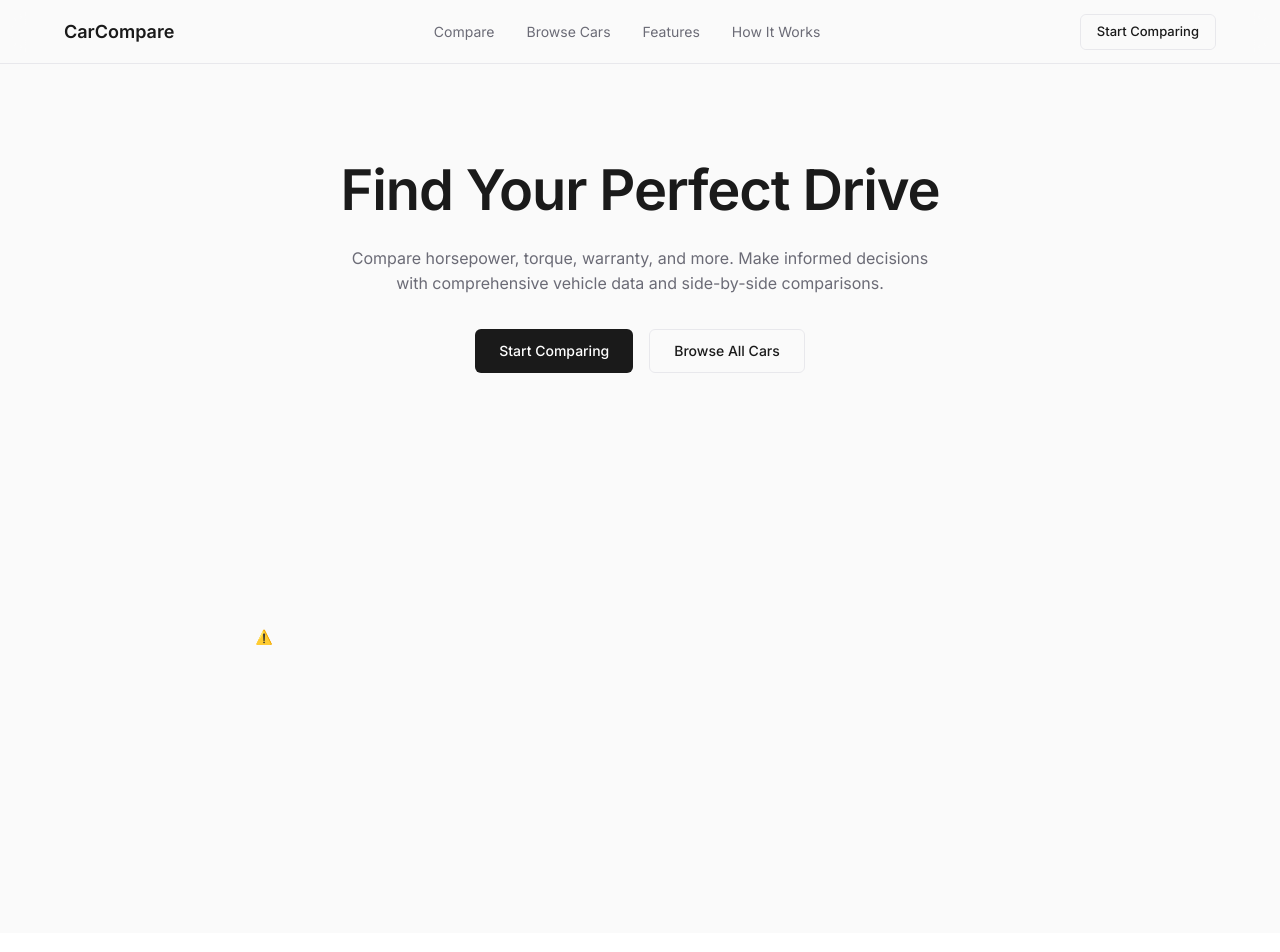
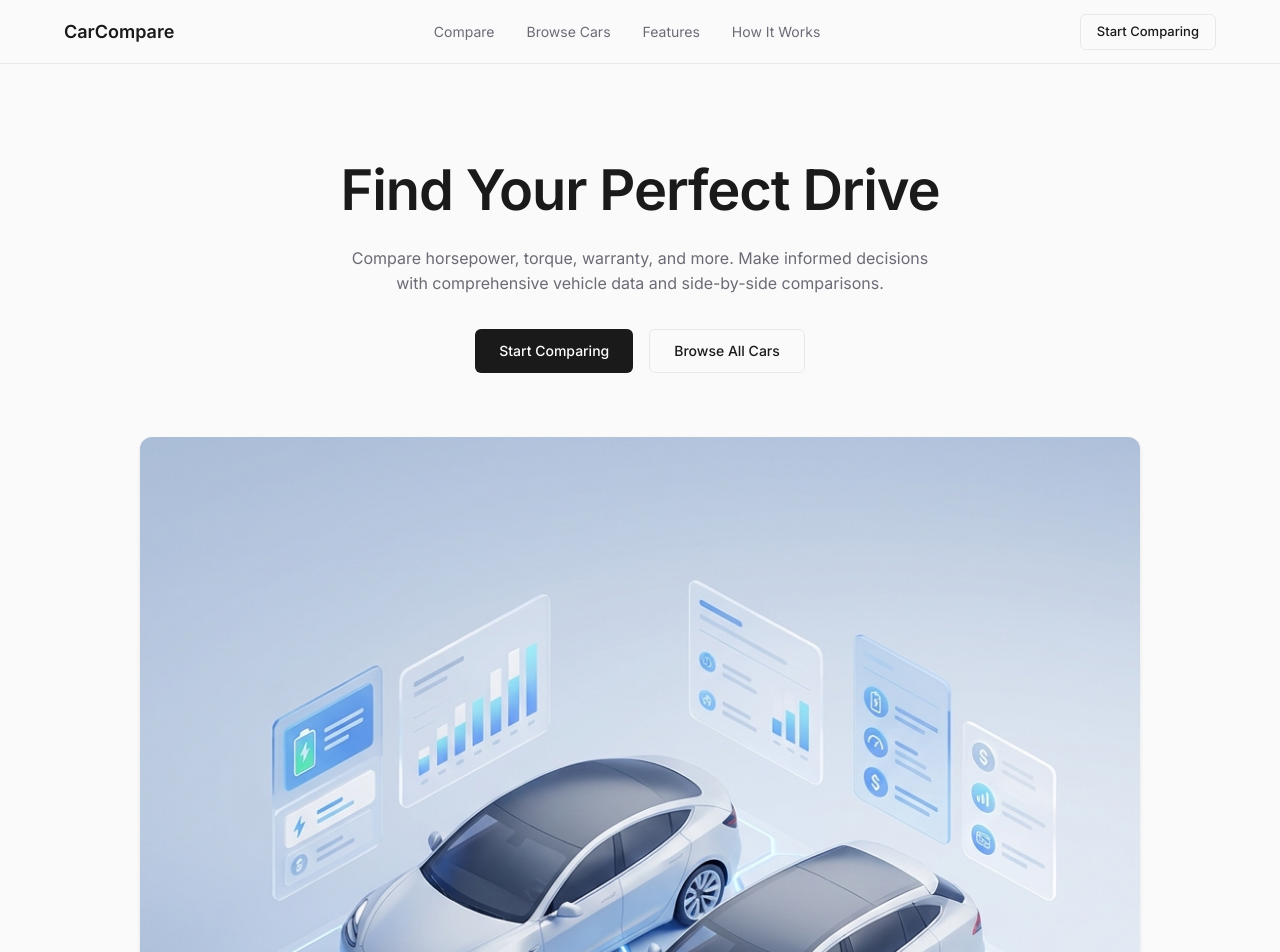
Before and after one commit to ZEESHANAY/carcompare-dashboard, a Next.js app: page / in a window 1280 px wide. Shown: the top 952 px of the page. Built offline with nearby package versions, Linux system fonts and the light colour scheme; no server answers.

Commit message:
third commit

```diff
--- a/src/components/sections/Hero.tsx
+++ b/src/components/sections/Hero.tsx
@@ -1,6 +1,6 @@
 'use client';
 
-import LottieAnimation from '../ui/LottieAnimation';
+
 import Link from 'next/link';
 
 export default function Hero() {
@@ -25,9 +25,17 @@ export default function Hero() {
                 </div>
 
                 <div className="hero-visual animate-fadeIn stagger-2">
-                    <LottieAnimation
-                        src="https://assets2.lottiefiles.com/packages/lf20_kyu7xb1v.json"
-                        size="xl"
+                    <img
+                        src="/hero-visual.png"
+                        alt="Car Comparison Dashboard"
+                        style={{
+                            width: '100%',
+                            maxWidth: '1000px',
+                            height: 'auto',
+                            borderRadius: 'var(--radius-xl)',
+                            boxShadow: 'var(--shadow-lg)',
+                            backgroundColor: 'white'
+                        }}
                     />
                 </div>
             </div>
```
Also changed, not shown: public/hero-dashboard.png (added), public/hero-visual.png (added).
